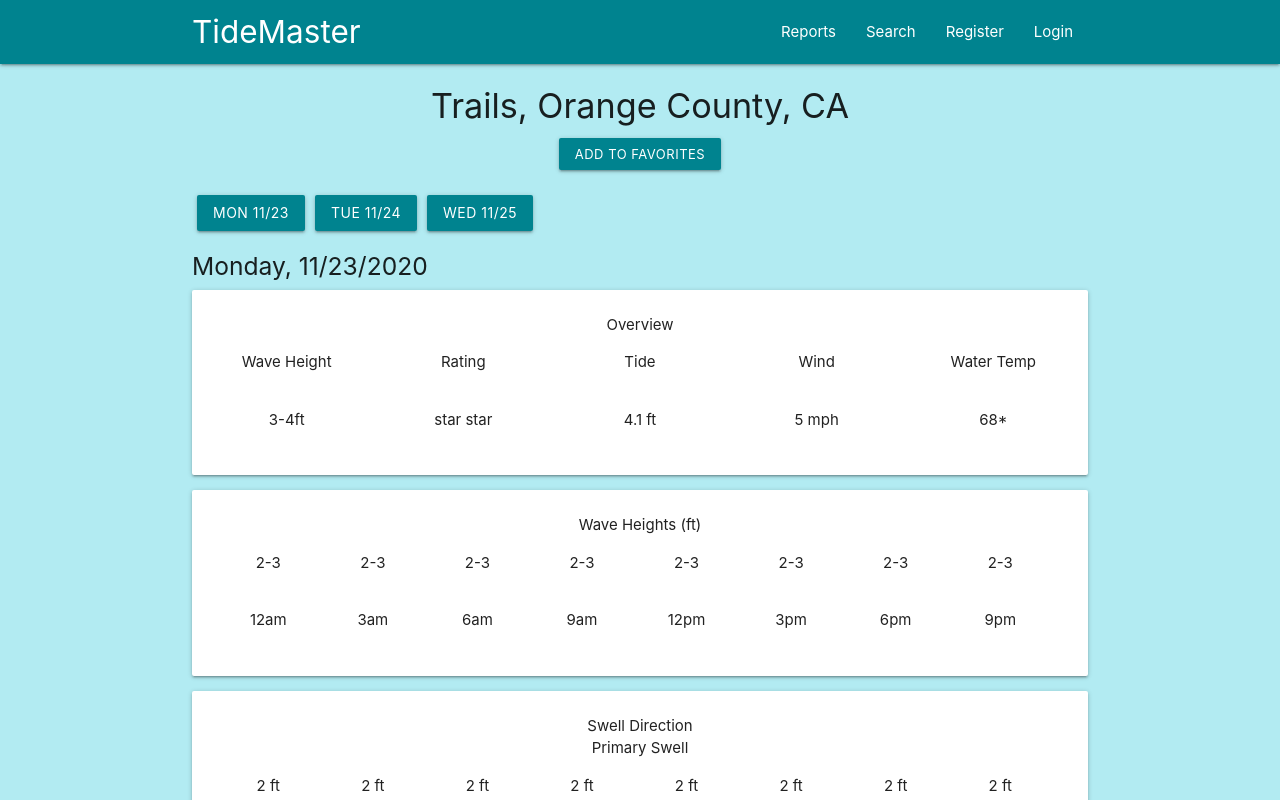
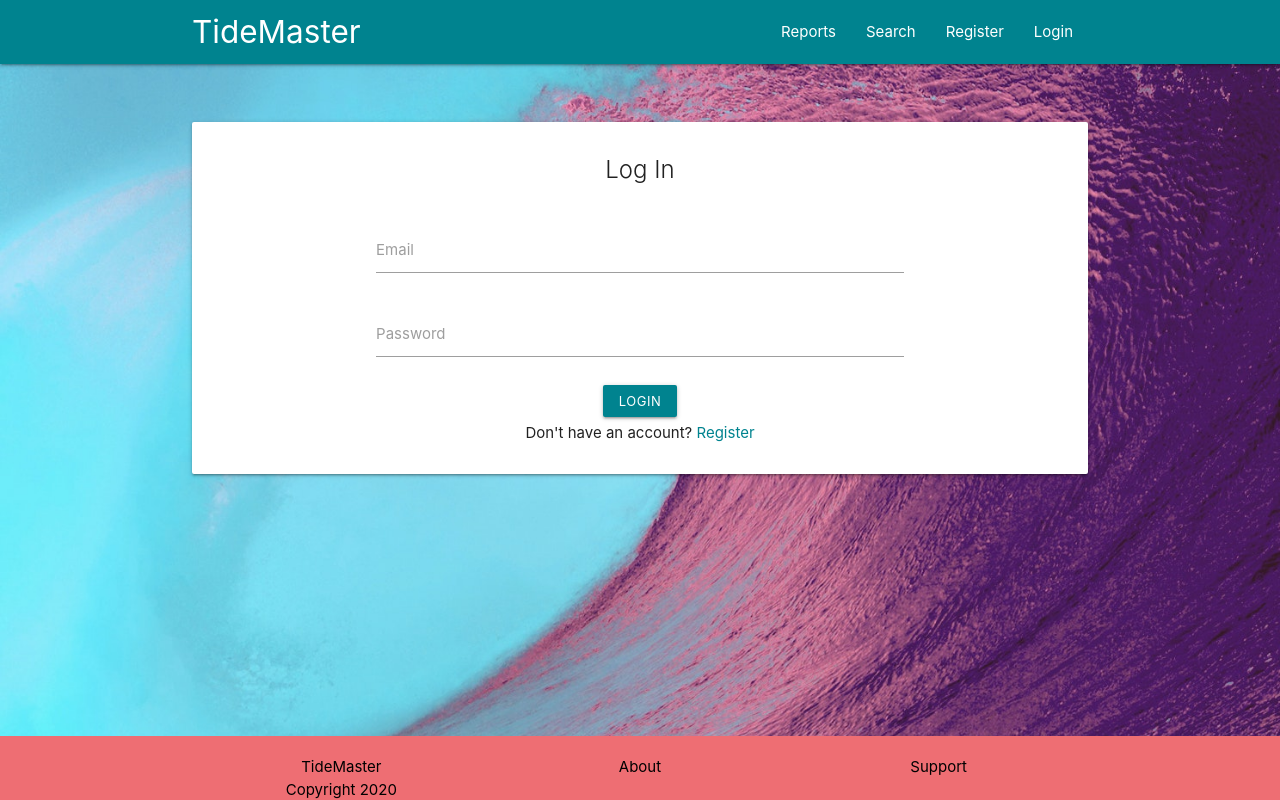
Before and after one commit to graysonventers/tidemaster, a React (Create React App) app in the folder client/: page / in a window 1280 px wide. Shown: the top 800 px of the page. Built offline with nearby package versions, Linux system fonts and the light colour scheme.

Commit message:
added backgroundPrimary as a prop pass from App.js to other layout pages

```diff
--- a/client/src/App.js
+++ b/client/src/App.js
@@ -1,21 +1,32 @@
 import React from 'react';
+import img from './images/pexels-george-keating-948331.jpg'
 import Navbar from './components/layout/Navbar';
 import Footer from './components/layout/Footer';
 import Landing from './components/layout/Landing';
-import Dashboard from './components/layout/Dashboard';
+import Dashboard from './components/auth/Dashboard';
 import Register from './components/auth/Register';
 import Login from './components/auth/Login';
 import Report from './components/reports/Report';
 
+const backgroundPrimary = {
+  backgroundImage: `url(${img})`,
+  backgroundPosition: 'center',
+  backgroundRepeat: 'no-repeat',
+  backgroundSize: 'cover',
+  minHeight: '84vh'
+};
+
 function App() {
+
+
   return (
     <div>
       <Navbar />
-      {/* <Landing /> */}
-      {/* <Dashboard /> */}
-      {/* <Register />
-      <Login /> */}
-      <Report />
+      {/* <Landing backgroundPrimary={backgroundPrimary} /> */}
+      {/* <Dashboard backgroundPrimary={backgroundPrimary} /> */}
+      {/* <Register backgroundPrimary={backgroundPrimary} /> */}
+      <Login backgroundPrimary={backgroundPrimary} />
+      {/* <Report /> */}
       <Footer />
     </div>
   )
--- a/client/src/components/layout/Dashboard.js
+++ b/client/src/components/auth/Dashboard.js
@@ -1,9 +1,9 @@
 import React from 'react';
-import img from '../../images/pexels-george-keating-948331.jpg'
+import PropTypes from 'prop-types';
 
-const Dashboard = () => {
+const Dashboard = ({ backgroundPrimary }) => {
     return (
-        <div style={{ backgroundImage: `url(${img})`, backgroundPosition: 'center', backgroundRepeat: 'no-repeat', backgroundSize: 'cover', minHeight: '84vh' }}>
+        <div className="center" style={backgroundPrimary}>
 
             {/* if user DOESN'T have favorite spots */}
 
@@ -60,4 +60,8 @@ const Dashboard = () => {
     )
 };
 
+Dashboard.propTypes = {
+    backgroundPrimary: PropTypes.object.isRequired
+};
+
 export default Dashboard;
--- a/client/src/components/auth/Login.js
+++ b/client/src/components/auth/Login.js
@@ -1,9 +1,9 @@
 import React from 'react';
-import img from '../../images/pexels-george-keating-948331.jpg';
+import PropTypes from 'prop-types';
 
-const Login = () => {
+const Login = ({ backgroundPrimary }) => {
     return (
-        <div className="center" style={{ backgroundImage: `url(${img})`, backgroundPosition: 'center', backgroundRepeat: 'no-repeat', backgroundSize: 'cover', minHeight: '84vh'}}>
+        <div className="center" style={backgroundPrimary}>
             <div className="container" style={{ paddingBottom: '50px', paddingTop: '50px' }}>
                 <div className="row">
                     <div className="card col s12" style={{ paddingBottom: '30px', paddingTop: '30px' }}>
@@ -31,6 +31,10 @@ const Login = () => {
             </div>
         </div>
     )
-}
+};
+
+Login.propTypes = {
+    backgroundPrimary: PropTypes.object.isRequired
+};
 
 export default Login;
--- a/client/src/components/auth/Register.js
+++ b/client/src/components/auth/Register.js
@@ -1,9 +1,9 @@
 import React from 'react';
-import img from '../../images/pexels-george-keating-948331.jpg';
+import PropTypes from 'prop-types';
 
-const Register = () => {
+const Register = ({ backgroundPrimary }) => {
     return (
-        <div className="center" style={{ backgroundImage: `url(${img})`, backgroundPosition: 'center', backgroundRepeat: 'no-repeat', backgroundSize: 'cover', minHeight: '84vh'}}>
+        <div className="center" style={backgroundPrimary}>
             <div className="container" style={{ paddingBottom: '50px', paddingTop: '50px' }}>
                 <div className="row">
                     <div className="card col s12" style={{ paddingBottom: '30px', paddingTop: '30px' }}>
@@ -41,4 +41,8 @@ const Register = () => {
     )
 };
 
+Register.propTypes = {
+    backgroundPrimary: PropTypes.object.isRequired
+};
+
 export default Register;
--- a/client/src/components/layout/Landing.js
+++ b/client/src/components/layout/Landing.js
@@ -1,11 +1,10 @@
 import React from 'react';
-import img from '../../images/pexels-george-keating-948331.jpg';
-
-const Landing = () => {
-    return (
-        <div className="center" style={{ backgroundImage: `url(${img})`, backgroundPosition: 'center', backgroundRepeat: 'no-repeat', backgroundSize: 'cover', minHeight: '84vh'}}>
+import PropTypes from 'prop-types';
 
 
+const Landing = ({ backgroundPrimary }) => {
+    return (
+        <div className="center" style={backgroundPrimary}>
             <section className="container section large text-center" style={{ padding: '10%' }}>
                 <h1 className="h1 white-text">
                     TideMaster
@@ -14,7 +13,6 @@ const Landing = () => {
                 <span className="white-text" style={{margin: '0 3rem'}}></span>
                 <a href="#login" className="btn cyan darken-3">Login</a>
             </section>
-
             <section className="container section">
                 <h4 className="white-text">
                 Access surf reports from all over the world
@@ -26,6 +24,10 @@ const Landing = () => {
             </section>
         </div>
     )
-}
+};
+
+Landing.propTypes = {
+    backgroundPrimary: PropTypes.object.isRequired
+};
 
 export default Landing;
```
Also changed, not shown: 1 other file (tests, documents, lock files or other folders).
